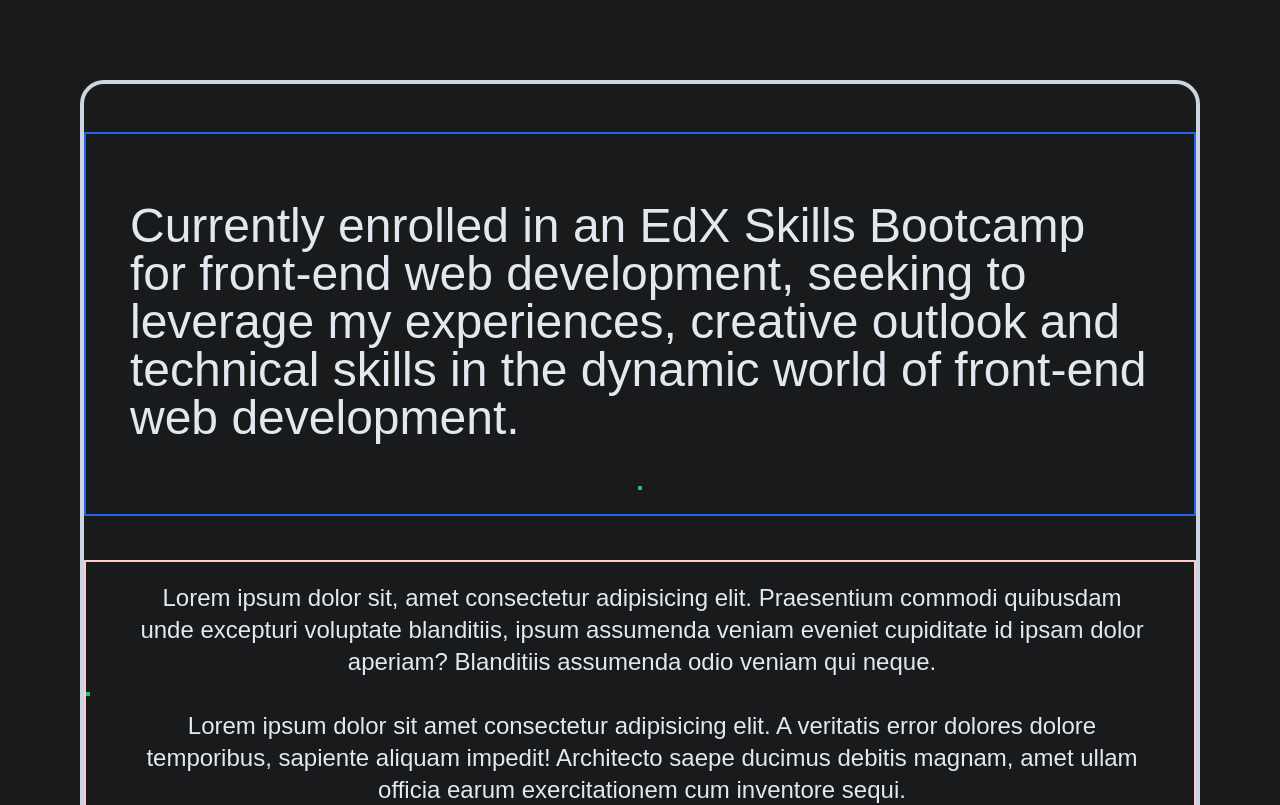
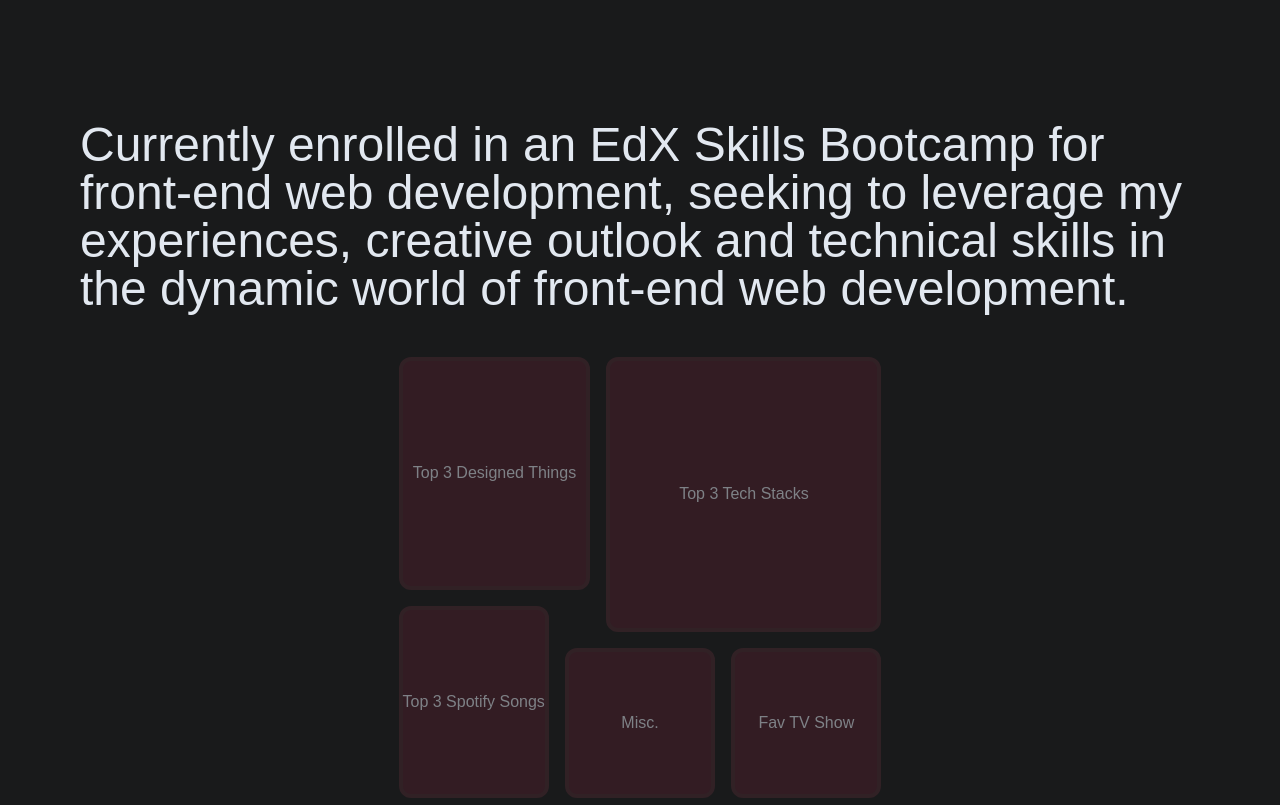
Before and after one commit to jg2002-j/JG-Portfolio, a React (Vite) app: page / in a window 1280 px wide. Shown: the part 980-1785 px from the top of the page. Built offline with nearby package versions, Linux system fonts and the light colour scheme; a web font is replaced by a local one.

Commit message:
made about me bento

```diff
--- a/src/components/AboutMeBento.jsx
+++ b/src/components/AboutMeBento.jsx
@@ -6,11 +6,17 @@ import React from "react";
 // top 3 spotify songs
 // fav shows
 
+// mobile bento: 360*360
+// desktop bento: 1200*1200 therefore 1 col/row = 10px
 
 function AboutMeBento() {
   	return (
-	 	<div className="border-2 border-green-500 h-full 2xl:w-2/5 flex flex-col justify-center items-center">
-
+	 	<div className="aspect-square max-w-9xl 2xl:w-[2/5] grid grid-cols-12 grid-rows-12 gap-4">
+			<div className="row-start-1 col-start-1 row-span-6 col-span-5 rounded-xl border-[#492830] border-4 bg-[#4d1e2c] opacity-50 hover:opacity-100 hover:scale-[1.75] hover:z-10 cursor-default ease-in-out duration-700 text-slate-200 flex justify-center items-center">Top 3 Designed Things</div>
+			<div className="row-start-1 col-start-6 row-span-7 col-span-7 rounded-xl border-[#492830] border-4 bg-[#4d1e2c] opacity-50 hover:opacity-100 hover:scale-[1.75] hover:z-10 cursor-default ease-in-out duration-700 text-slate-200 flex justify-center items-center">Top 3 Tech Stacks</div>
+			<div className="row-start-7 col-start-1 row-span-5 col-span-4 rounded-xl border-[#492830] border-4 bg-[#4d1e2c] opacity-50 hover:opacity-100 hover:scale-[1.75] hover:z-10 cursor-default ease-in-out duration-700 text-slate-200 flex justify-center items-center">Top 3 Spotify Songs</div>
+			<div className="row-start-8 col-start-5 row-span-4 col-span-4 rounded-xl border-[#492830] border-4 bg-[#4d1e2c] opacity-50 hover:opacity-100 hover:scale-[1.75] hover:z-10 cursor-default ease-in-out duration-700 text-slate-200 flex justify-center items-center">Misc.</div>
+			<div className="row-start-8 col-start-9 row-span-4 col-span-4 rounded-xl border-[#492830] border-4 bg-[#4d1e2c] opacity-50 hover:opacity-100 hover:scale-[1.75] hover:z-10 cursor-default ease-in-out duration-700 text-slate-200 flex justify-center items-center">Fav TV Show</div>
 		</div>
   	)
 };
--- a/src/pages/AboutMePage.jsx
+++ b/src/pages/AboutMePage.jsx
@@ -3,15 +3,14 @@ import AboutMeBento from "../components/AboutMeBento";
 
 function AboutMePage() {
 	return (
-		<div className="rounded-3xl 2xl:m-60 my-60 mx-20 max-w-full min-h-dvh border-4 border-slate-300 flex flex-col justify-center" id="aboutme">
-			<div className="flex flex-col 2xl:flex-row justify-center items-center min-h-96 border-2 border-blue-600">
+		<div className="2xl:m-60 my-60 mx-20 max-w-full min-h-dvh flex-col justify-center" id="aboutme">
+			<div className="flex flex-col 2xl:flex-row justify-center items-center min-h-[800px]">
 				<div className="h-full w-full 2xl:w-3/5">
-					<h1 className="text-5xl text-slate-200 text-header p-11">Currently enrolled in an EdX Skills Bootcamp for front-end web development, seeking to leverage my experiences, creative outlook and technical skills in the dynamic world of front-end web development.</h1>
+					<h1 className="text-5xl text-slate-200 text-header pb-11 2xl:p-[5rem]">Currently enrolled in an EdX Skills Bootcamp for front-end web development, seeking to leverage my experiences, creative outlook and technical skills in the dynamic world of front-end web development.</h1>
 				</div>
 				<AboutMeBento />
 			</div>
 			<div className="flex justify-center items-center border-2 border-red-200 mt-11">
-				<AboutMeBento />
 				<h1 className="text-2xl text-slate-200 text-header text-center px-11 py-5">
 					Lorem ipsum dolor sit, amet consectetur adipisicing elit. Praesentium commodi quibusdam unde excepturi voluptate blanditiis, ipsum assumenda veniam eveniet cupiditate id ipsam dolor aperiam? Blanditiis assumenda odio veniam qui neque.
 					<br /><br />
```
